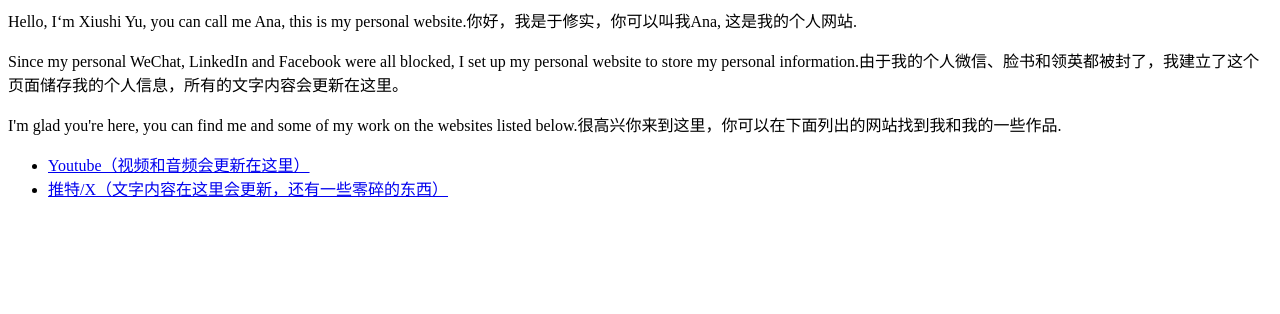
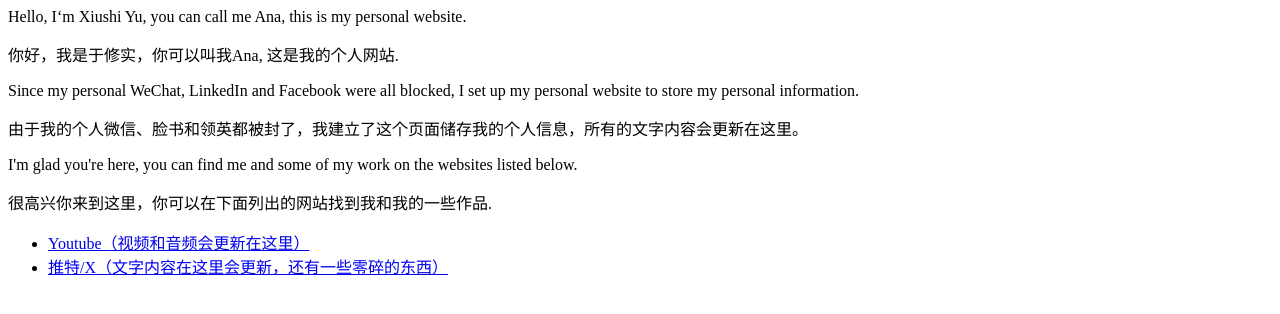
Before and after one commit to XiushiYu/XiushiYu.github.io, a plain HTML site: page index.html in a window 1280 px wide. Drawn offline with Linux system fonts and the light colour scheme.

Commit message:
Update index.html

```diff
--- a/index.html
+++ b/index.html
@@ -1,6 +1,9 @@
-<p>Hello, I‘m Xiushi Yu, you can call me Ana, this is my personal website.你好，我是于修实，你可以叫我Ana, 这是我的个人网站.</p>
-<p>Since my personal WeChat, LinkedIn and Facebook were all blocked, I set up my personal website to store my personal information.由于我的个人微信、脸书和领英都被封了，我建立了这个页面储存我的个人信息，所有的文字内容会更新在这里。</p>
-<p>I'm glad you're here, you can find me and some of my work on the websites listed below.很高兴你来到这里，你可以在下面列出的网站找到我和我的一些作品.</p>
+<p>Hello, I‘m Xiushi Yu, you can call me Ana, this is my personal website.</p>
+<p>你好，我是于修实，你可以叫我Ana, 这是我的个人网站.</p>
+<p>Since my personal WeChat, LinkedIn and Facebook were all blocked, I set up my personal website to store my personal information.</p>
+<p>由于我的个人微信、脸书和领英都被封了，我建立了这个页面储存我的个人信息，所有的文字内容会更新在这里。</p>
+<p>I'm glad you're here, you can find me and some of my work on the websites listed below.</p>
+<p>很高兴你来到这里，你可以在下面列出的网站找到我和我的一些作品.</p>
 
 <ul>
   <li><a href="https://studio.youtube.com/channel/UCsaVeODj20PkndKnS58ufFQ/videos/upload?filter=%5B%5D&sort=%7B%22columnType%22%3A%22date%22%2C%22sortOrder%22%3A%22DESCENDING%22%7D">Youtube（视频和音频会更新在这里）</a></li>
```
